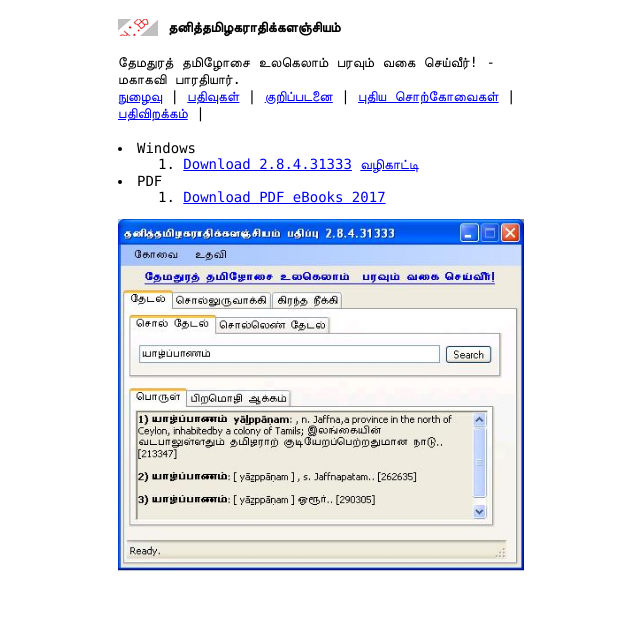
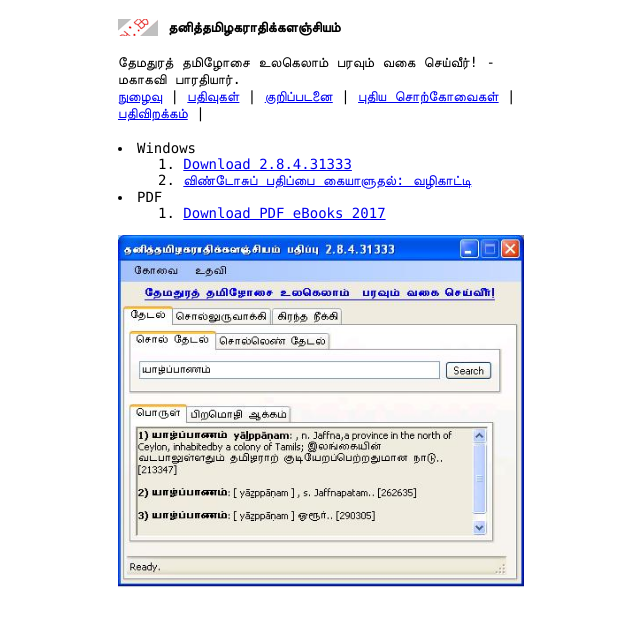
Before and after one commit to ThaniThamizhAkarathiKalanjiyam/win_ttak, a Jekyll site: the page built from index.md, in a window 1280 px wide. Shown: the top 627 px of the page, without its empty margins (319-959 px from the left). Built offline with Jekyll 4.4.1, drawn with Linux system fonts in a browser that asks for light colours; our own code applies the rules of GitHub Pages for plain Markdown files.

Commit message:
valikatti new line

```diff
--- a/index.md
+++ b/index.md
@@ -1,5 +1,6 @@
 - Windows
- 1. [Download 2.8.4.31333](https://github.com/ThaniThamizhAkarathiKalanjiyam/thanithamizhakarathikalanjiyam.github.io/archive/ttak_2.8.4.zip) [வழிகாட்டி](/ttak_2018_windows)
+ 1. [Download 2.8.4.31333](https://github.com/ThaniThamizhAkarathiKalanjiyam/thanithamizhakarathikalanjiyam.github.io/archive/ttak_2.8.4.zip)
+ 2. [விண்டோசுப் பதிப்பை கையாளுதல்: வழிகாட்டி](/ttak_2018_windows)
 - PDF
  1. [Download PDF eBooks 2017](https://github.com/ThaniThamizhAkarathiKalanjiyam/thanithamizhakarathikalanjiyam.github.io/archive/PDF_2017.zip)
 
```
